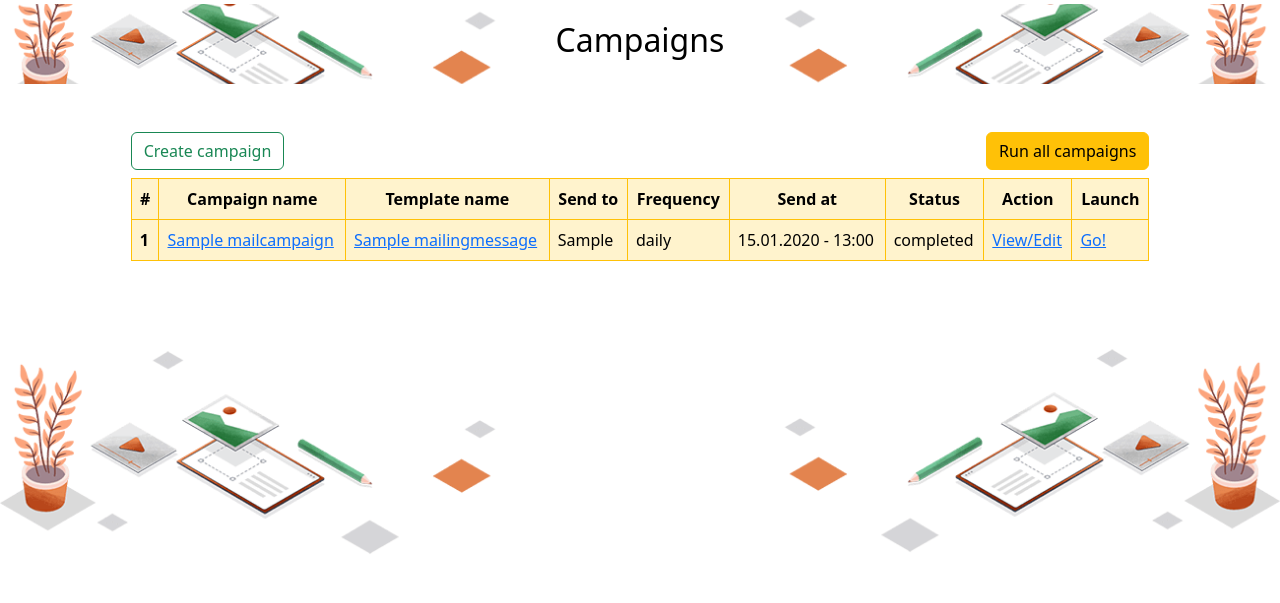
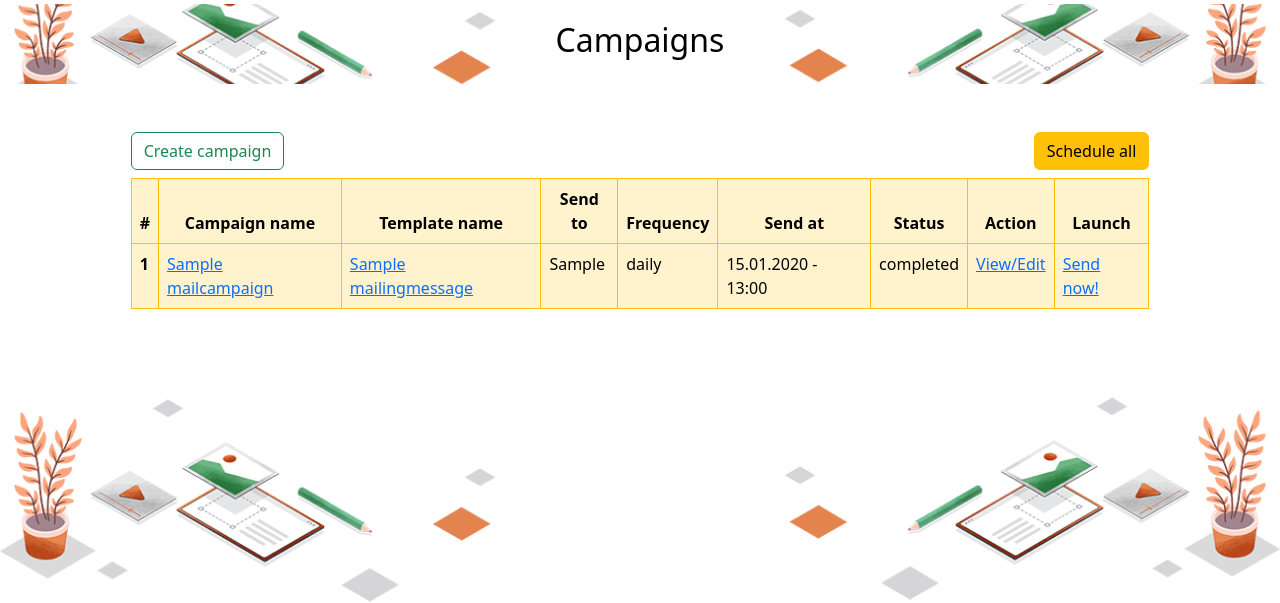
Before and after one commit to nataliadudina/mail_mate, a Django app: page /campaigns/ in a window 1280 px wide. Shown: the part 72-675 px from the top of the page. Run offline with Django 4.2, Linux system fonts and the light colour scheme; a user stored in the database is signed in; tables that the repository leaves empty hold one stand-in row (values such as "Sample post"); parts of the project's set-up code (start-up, migrations or seed data) failed here and were passed over.

Commit message:
Button renamed;

```diff
--- a/main/templates/main/campaign_list.html
+++ b/main/templates/main/campaign_list.html
@@ -30,7 +30,7 @@
     <div style="display: flex; justify-content: space-between;">
         <a href="{% url 'campaign_form' %}" class="btn btn-outline-success mb-2">Create campaign</a>
         <button type="button" class="btn btn-warning mb-2" data-bs-toggle="modal" data-bs-target="#confirmAllModal">
-            Run all campaigns
+            Schedule all
         </button>
     </div>
     <table class="table table-bordered border-warning table-warning table-hover">
@@ -59,7 +59,7 @@
             <td>{{ campaign.formatted_send_time }}</td>
             <td>{{ campaign.status }}</td>
             <td><a href="{% url 'campaign_edit' pk=campaign.pk %}">View/Edit</a></td>
-            <td><a href="#" data-bs-toggle="modal" data-bs-target="#confirmModal{{ forloop.counter }}">Go!</a>
+            <td><a href="#" data-bs-toggle="modal" data-bs-target="#confirmModal{{ forloop.counter }}">Send now!</a>
 
                 <!--                Modal dialog to launch one campaign-->
                 <div class="modal fade" id="confirmModal{{ forloop.counter }}" tabindex="-1"
@@ -84,7 +84,7 @@
                                     {% csrf_token %}
                                     <button type="button" class="btn btn-warning" data-bs-dismiss="modal"
                                             onclick="document.forms['launchForm{{ forloop.counter }}'].submit()">Yes,
-                                        Launch!
+                                        run it now!
                                     </button>
                                     <button type="button" class="btn btn-secondary" data-bs-dismiss="modal">Oh, Gosh,
                                         no!
@@ -102,14 +102,14 @@
                     <div class="modal-dialog">
                         <div class="modal-content">
                             <div class="modal-header">
-                                <h5 class="modal-title" id="confirmAllModalLabel">Launch all campaigns?</h5>
+                                <h5 class="modal-title" id="confirmAllModalLabel">Schedule all campaigns?</h5>
                                 <button type="button" class="btn-close" data-bs-dismiss="modal"
                                         aria-label="Close"></button>
                             </div>
                             <div class="modal-body">
                                 <img src="{% static 'images/launch.jpg' %}" class="img-fluid rounded-start"
                                      alt="Launch">
-                                <p>Are you sure you want to run all campaigns?</p>
+                                <p>Are you sure you want to run all campaigns on schedule?</p>
                                 <form method="post" action="{% url 'run_all_campaigns' %}">
                                     {% csrf_token %}
                                     <button type="submit" class="btn btn-warning">Yes, launch!</button>
```
